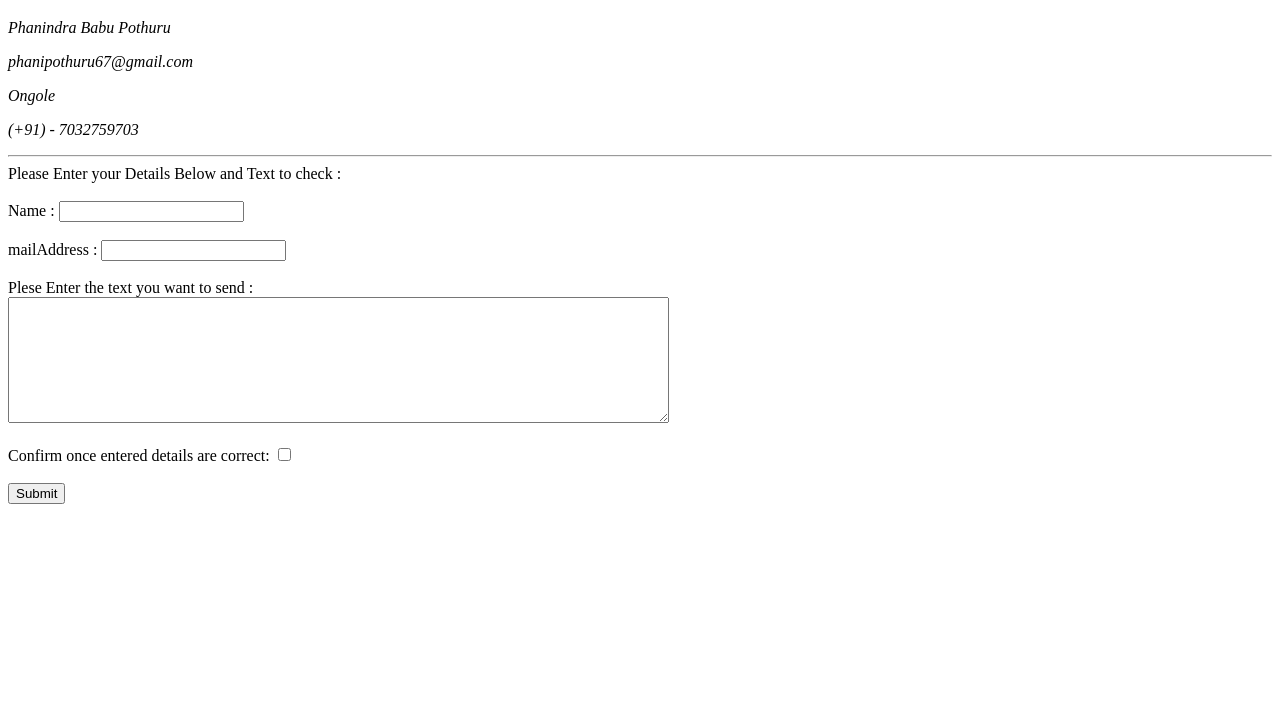
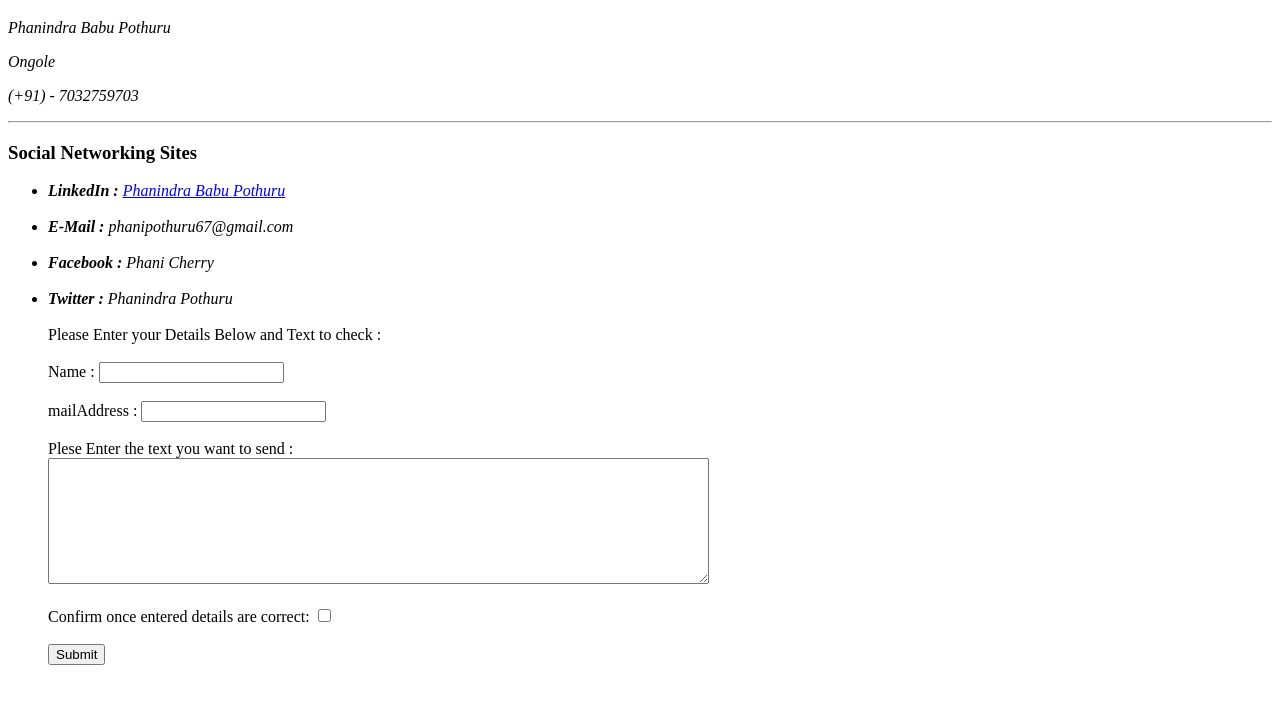
Before and after one commit to PhanindraBabuPothuru/MyWebSite, a plain HTML site: page contact.html in a window 1280 px wide. Shown: the part 61-764 px from the top of the page. Drawn offline with Linux system fonts and the light colour scheme.

Commit message:
Added the Info related to work

```diff
--- a/contact.html
+++ b/contact.html
@@ -7,10 +7,15 @@
   <body>
     <h1>My Contact Details</h1>
     <p><em>Phanindra Babu Pothuru</em></p>
-    <p><em>phanipothuru67@gmail.com</em></p>
     <p><em>Ongole</em></p>
     <p><em>(+91) - 7032759703 </em></p>
     <hr>
+    <h3> Social Networking Sites</h3>
+    <ul>
+      <li><em><strong>LinkedIn : </strong><a href="https://www.linkedin.com/in/phanindra-babu-pothuru-950b5117b/">Phanindra Babu Pothuru </a></em></li><br>
+      <li><em><strong>E-Mail : </strong> phanipothuru67@gmail.com </em></li><br>
+      <li><em><strong>Facebook : </strong>Phani Cherry</em></li><br>
+      <li><em><strong>Twitter : </strong>Phanindra Pothuru</em></li><br>
     <form action="mailto:phanipothuru67@gmail.com" method="post" enctype="text/plain">
       <label>Please Enter your Details Below and Text to check : </label><br><br>
       <label> Name : </label>
```
